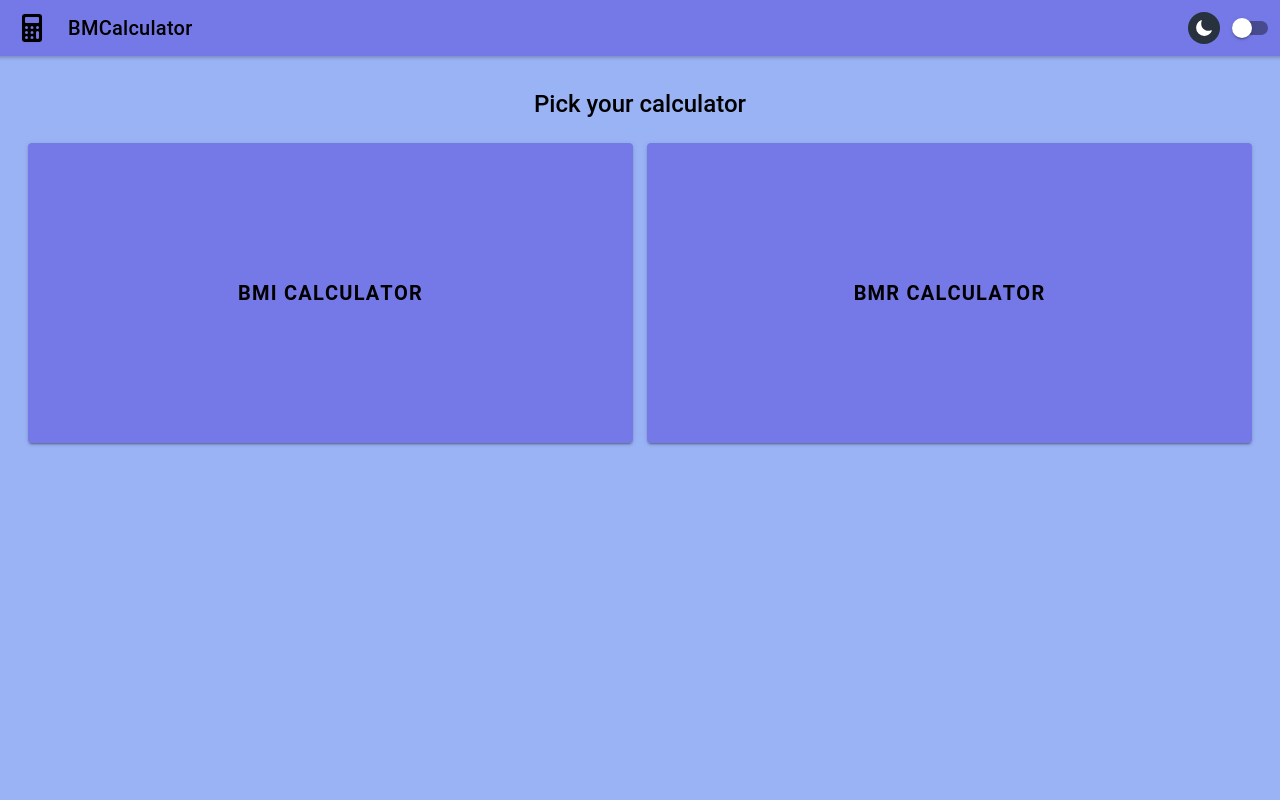
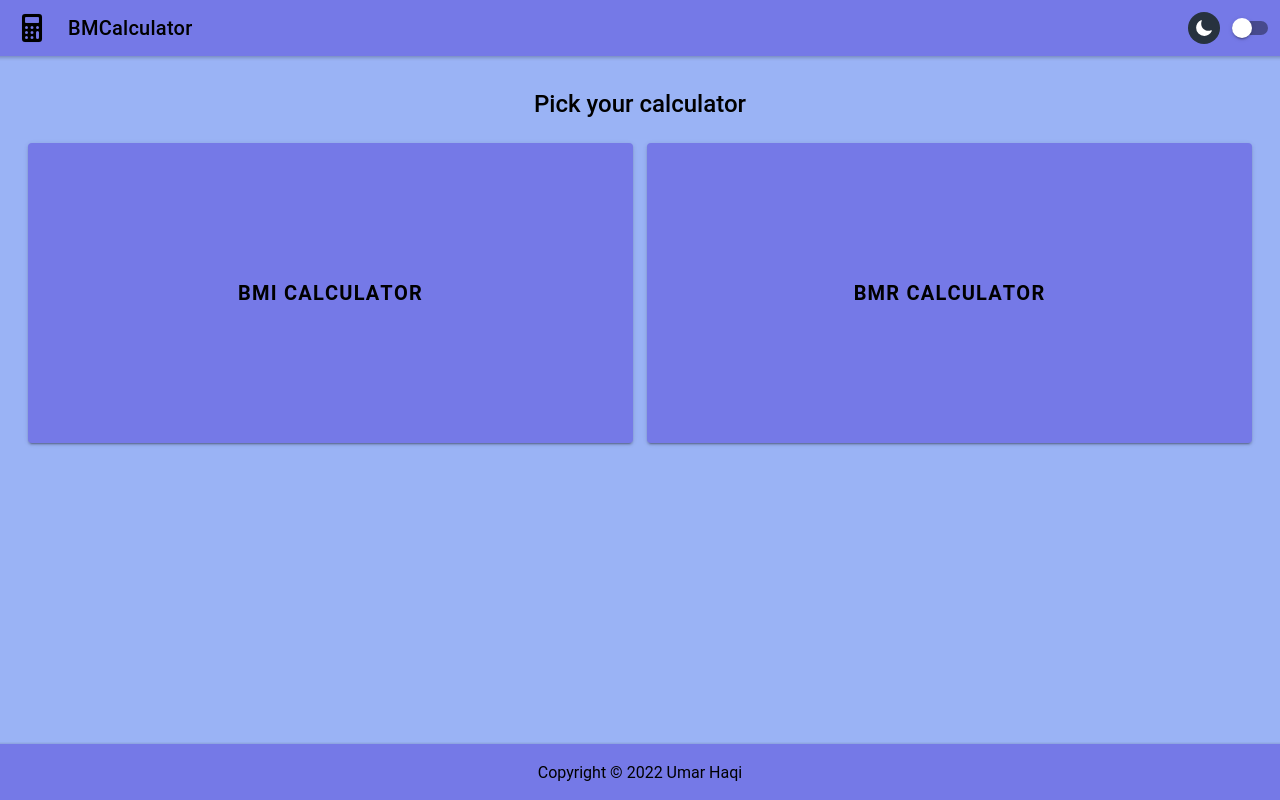
Before and after one commit to umarhaqi9/BMI-and-BMR-Calc, a React (Create React App) app: page /home in a window 1280 px wide. Built offline with nearby package versions, Linux system fonts and the light colour scheme.

Commit message:
Additional text

```diff
--- a/src/pages/Home.tsx
+++ b/src/pages/Home.tsx
@@ -1,4 +1,4 @@
-import { IonButton, IonCol, IonContent, IonGrid, IonHeader, IonIcon, IonPage, IonRow,  IonTitle,  IonToolbar } from '@ionic/react';
+import { IonButton, IonCol, IonContent, IonFooter, IonGrid, IonHeader, IonIcon, IonPage, IonRow,  IonText,  IonTitle,  IonToolbar } from '@ionic/react';
 import './Home.css';
 import React from "react";
 import DarkModeToggle from '../components/DarkModeToggle';
@@ -27,10 +27,13 @@ const Home: React.FC = () => {
               <IonButton strong color='primary' className='nav-button' size='large' expand='block' routerLink='/bmr'>BMR Calculator</IonButton>
             </IonCol>
           </IonRow>
-
-
         </IonGrid>
       </IonContent>
+      <IonFooter>
+        <IonToolbar color='primary' className='ion-text-center'>
+          <IonText >Copyright © 2022 Umar Haqi</IonText>
+        </IonToolbar>
+      </IonFooter>
     </IonPage>
   );
 };
```
